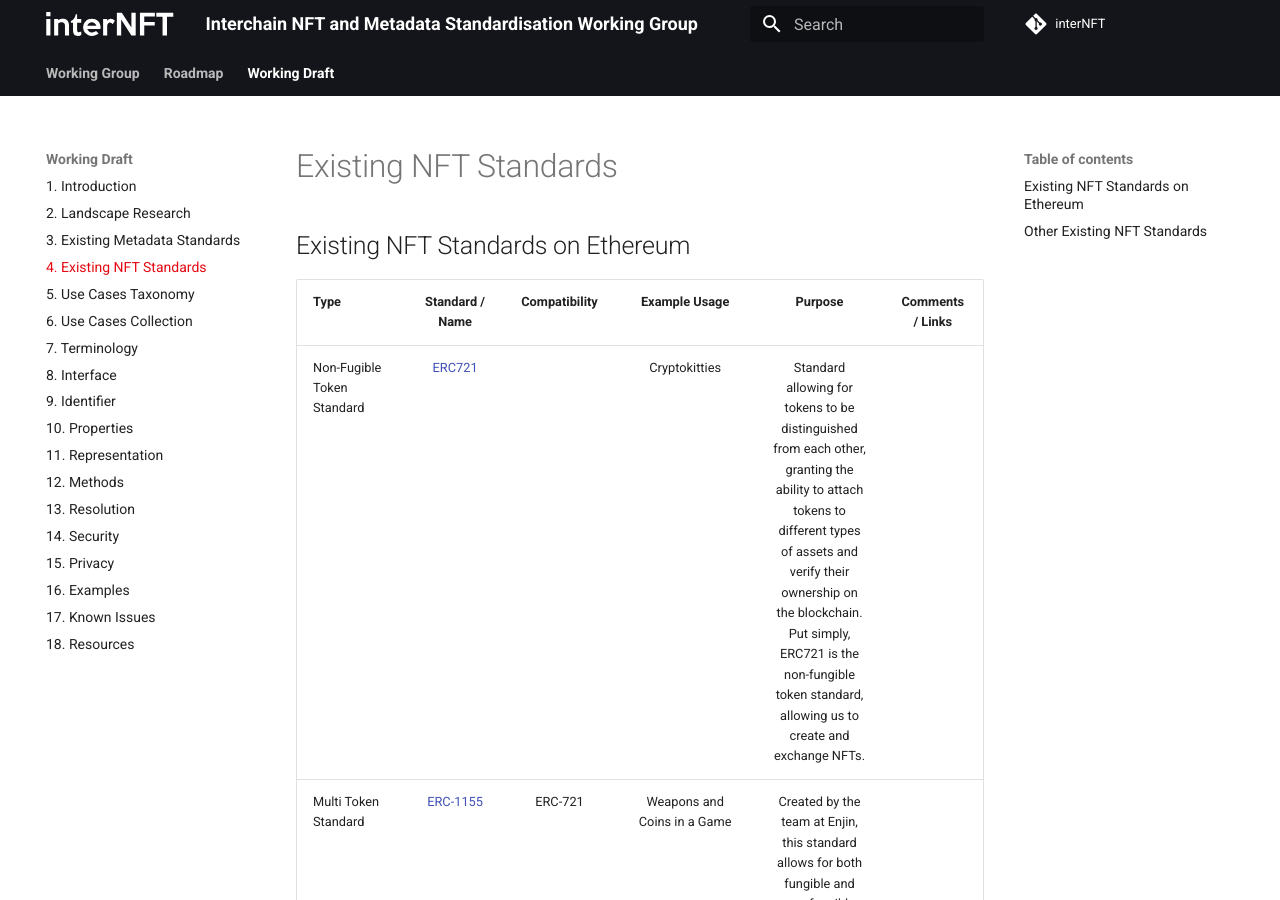
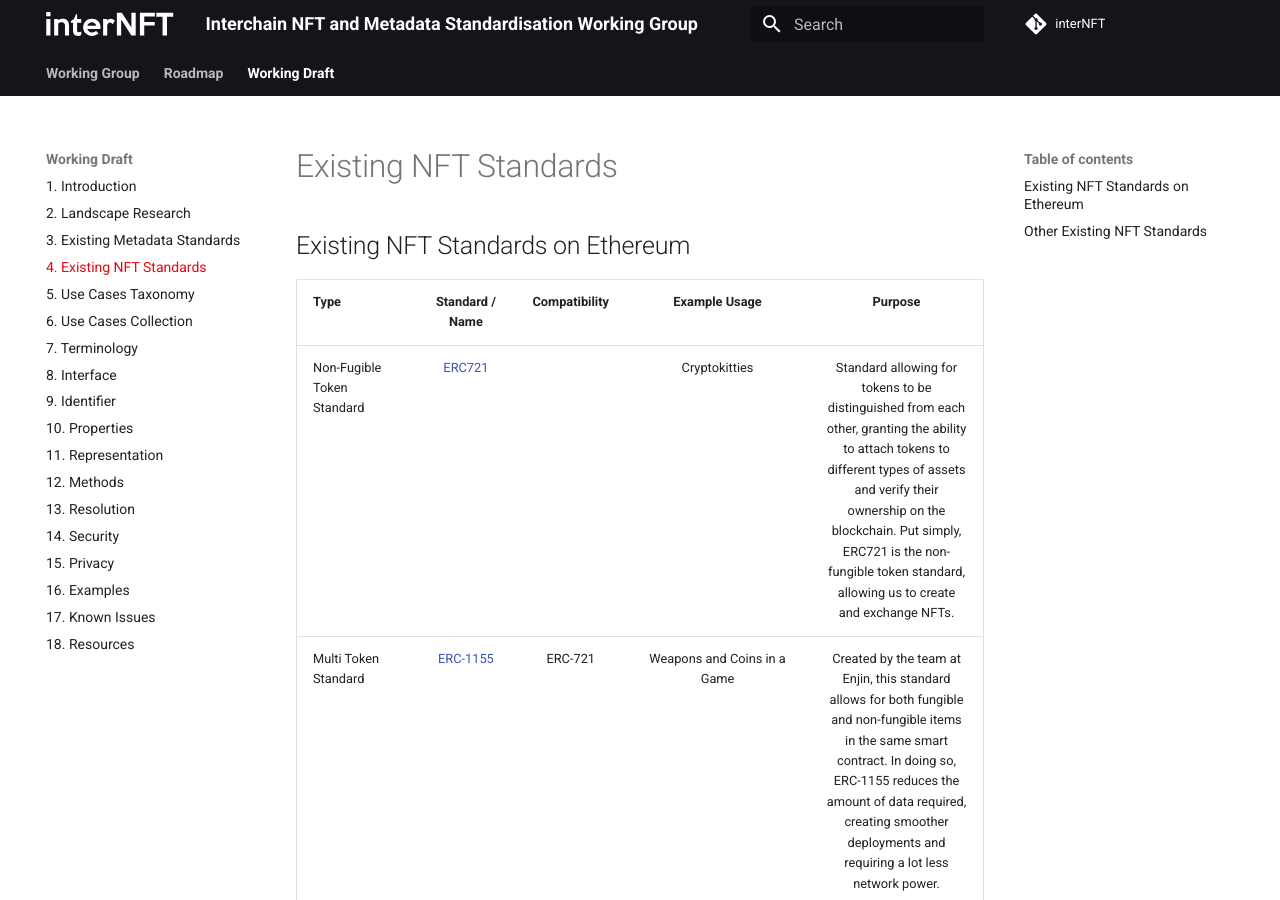
Before and after one commit to interNFT/documentation, an MkDocs documentation site: the page built from markdowns/workingDraft/existingNFTStandards.md, in a window 1280 px wide and 900 px high. Built offline with MkDocs 1.6.1 and Material for MkDocs 9.7.7, drawn with Linux system fonts in a browser that asks for light colours.

Commit message:
Update existingNFTStandards.md

```diff
--- a/markdowns/workingDraft/existingNFTStandards.md
+++ b/markdowns/workingDraft/existingNFTStandards.md
@@ -2,17 +2,17 @@
 
 ## Existing NFT Standards on Ethereum
 
-| Type     |  Standard / Name   |   Compatibility   |   Example Usage    |   Purpose    |   Comments / Links  |
-| ------------- |:-------------:|:-------------:|:-------------:|:-------------:|:-------------:|
-| Non-Fugible Token Standard     |  [ERC721](https://github.com/ethereum/EIPs/issues/721){:target="_blank"}    |    |   Cryptokitties    |   Standard allowing for tokens to be distinguished from each other, granting the ability to attach tokens to different types of assets and verify their ownership on the blockchain. Put simply, ERC721 is the non-fungible token standard, allowing us to create and exchange NFTs.    |     |
-| Multi Token Standard     |  [ERC-1155](https://github.com/ethereum/EIPs/issues/1155){:target="_blank"}    |   ERC-721   |   Weapons and Coins in a Game    |   Created by the team at Enjin, this standard allows for both fungible and non-fungible items in the same smart contract. In doing so, ERC-1155 reduces the amount of data required, creating smoother deployments and requiring a lot less network power.    |     |
-| Delegated Non-Fungible Token Standard     |  [ERC-994](https://github.com/ethereum/EIPs/issues/994){:target="_blank"}   |       |   Land registery NFT updated/notified whenever any of its "delegated NFT" change owners    |   ERC-994 has created a system where DNFT’s can identify an area or zone (let’s say the suburb you live in), and can then delegate NFT’s to represent individual houses or parcels of land. In this way, ownership of property can be tokenised whilst also providing a way to update land registries, and legally verify their sale.    |     |
-| Partially Fungible Token Standard     |  [ERC-1410](https://github.com/ethereum/eips/issues/1410){:target="_blank"}   |      |       |  Both differentiated ownership and transparent restrictions. This interface supports an owner’s tokens to be grouped into partitions, with each of them being represented by an identifying key and a balance. Some of these partitions can be fungible while others are non-fungible.    |    |
-| The Dank Standard     |  [ERC-420](https://medium.com/pepedapp/erc-420%C2%B9-the-dank-standard-83d7bb5fe18e){:target="_blank"}   |      |       |   Legacy standard proposal. This standard was proposed by the PepeDapp team. Designed with digital trading cards in mind. It takes into account that in a deck of trading cards    |     |
-| Renting Standard for Rival, Non-Fungible Tokens     |  [ERC-809](https://github.com/ethereum/EIPs/issues/809){:target="_blank"}    |      |       |   Standard for renting out your NFT’s, by creating an API to allow any “rival” NFT to be rented.    |     |
-| Two Tiered Token Structure for Non-fungible Asset Ownership and Rental Rights     |  [ERC-1201](https://github.com/ethereum/EIPs/issues/1201){:target="_blank"}   |      |   Think of it as follows: (i) ERC-721 creates an NFT for your house. (ii) ERC-809 creates a standard set of commands allowing you to rent said house. (iii) ERC-1201 tokenises this right, and in a practical sense, means the leaseholder could sub-lease your house, simply by exchanging the token.    |   Tokenise rental rights, as opposed to just allowing for them. This creates a means for the rented NFT to be easily exchanged between parties.    |     |
-| Composable Non-Fungible Token Standard     |  [ERC-998](https://github.com/ethereum/EIPs/issues/998){:target="_blank"}   |     |      |   A standard for any NFT to own another ERC-721 NFT or ERC-20 fungible tokens.    |      |
-| Re-Fungible Token     |  [ERC-1633](https://github.com/ethereum/EIPs/pull/1633){:target="_blank"}   |      |      |   NFT Fractional Ownership via ERC-20 token    |     |
+| Type     |  Standard / Name   |   Compatibility   |   Example Usage    |   Purpose    |
+| ------------- |:-------------:|:-------------:|:-------------:|:-------------:|
+| Non-Fugible Token Standard     |  [ERC721](https://github.com/ethereum/EIPs/issues/721){:target="_blank"}    |    |   Cryptokitties    |   Standard allowing for tokens to be distinguished from each other, granting the ability to attach tokens to different types of assets and verify their ownership on the blockchain. Put simply, ERC721 is the non-fungible token standard, allowing us to create and exchange NFTs.    |
+| Multi Token Standard     |  [ERC-1155](https://github.com/ethereum/EIPs/issues/1155){:target="_blank"}    |   ERC-721   |   Weapons and Coins in a Game    |   Created by the team at Enjin, this standard allows for both fungible and non-fungible items in the same smart contract. In doing so, ERC-1155 reduces the amount of data required, creating smoother deployments and requiring a lot less network power.    |
+| Delegated Non-Fungible Token Standard     |  [ERC-994](https://github.com/ethereum/EIPs/issues/994){:target="_blank"}   |       |   Land registery NFT updated/notified whenever any of its "delegated NFT" change owners    |   ERC-994 has created a system where DNFT’s can identify an area or zone (let’s say the suburb you live in), and can then delegate NFT’s to represent individual houses or parcels of land. In this way, ownership of property can be tokenised whilst also providing a way to update land registries, and legally verify their sale.    |
+| Partially Fungible Token Standard     |  [ERC-1410](https://github.com/ethereum/eips/issues/1410){:target="_blank"}   |      |       |  Both differentiated ownership and transparent restrictions. This interface supports an owner’s tokens to be grouped into partitions, with each of them being represented by an identifying key and a balance. Some of these partitions can be fungible while others are non-fungible.    |
+| The Dank Standard     |  [ERC-420](https://medium.com/pepedapp/erc-420%C2%B9-the-dank-standard-83d7bb5fe18e){:target="_blank"}   |      |       |   Legacy standard proposal. This standard was proposed by the PepeDapp team. Designed with digital trading cards in mind. It takes into account that in a deck of trading cards    |
+| Renting Standard for Rival, Non-Fungible Tokens     |  [ERC-809](https://github.com/ethereum/EIPs/issues/809){:target="_blank"}    |      |       |   Standard for renting out your NFT’s, by creating an API to allow any “rival” NFT to be rented.    |
+| Two Tiered Token Structure for Non-fungible Asset Ownership and Rental Rights     |  [ERC-1201](https://github.com/ethereum/EIPs/issues/1201){:target="_blank"}   |      |   Think of it as follows: (i) ERC-721 creates an NFT for your house. (ii) ERC-809 creates a standard set of commands allowing you to rent said house. (iii) ERC-1201 tokenises this right, and in a practical sense, means the leaseholder could sub-lease your house, simply by exchanging the token.    |   Tokenise rental rights, as opposed to just allowing for them. This creates a means for the rented NFT to be easily exchanged between parties.    |
+| Composable Non-Fungible Token Standard     |  [ERC-998](https://github.com/ethereum/EIPs/issues/998){:target="_blank"}   |     |      |   A standard for any NFT to own another ERC-721 NFT or ERC-20 fungible tokens.    |
+| Re-Fungible Token     |  [ERC-1633](https://github.com/ethereum/EIPs/pull/1633){:target="_blank"}   |      |      |   NFT Fractional Ownership via ERC-20 token    |
 
 
 ## Other Existing NFT Standards
```
